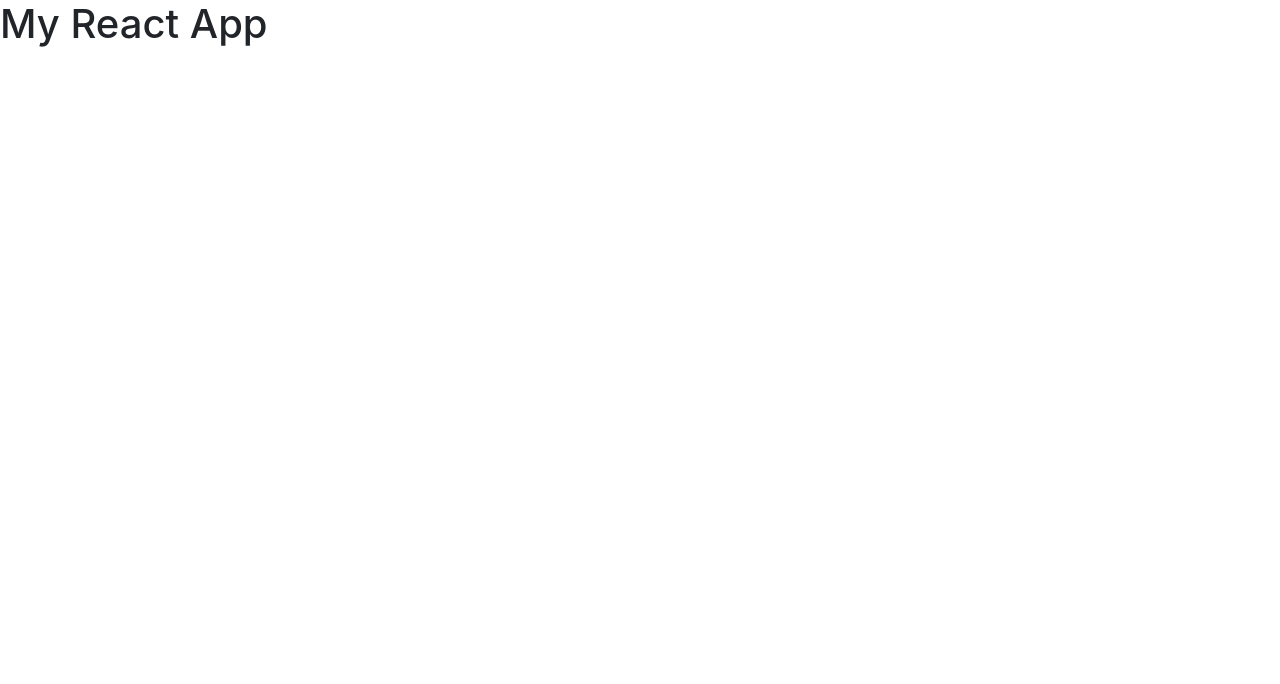
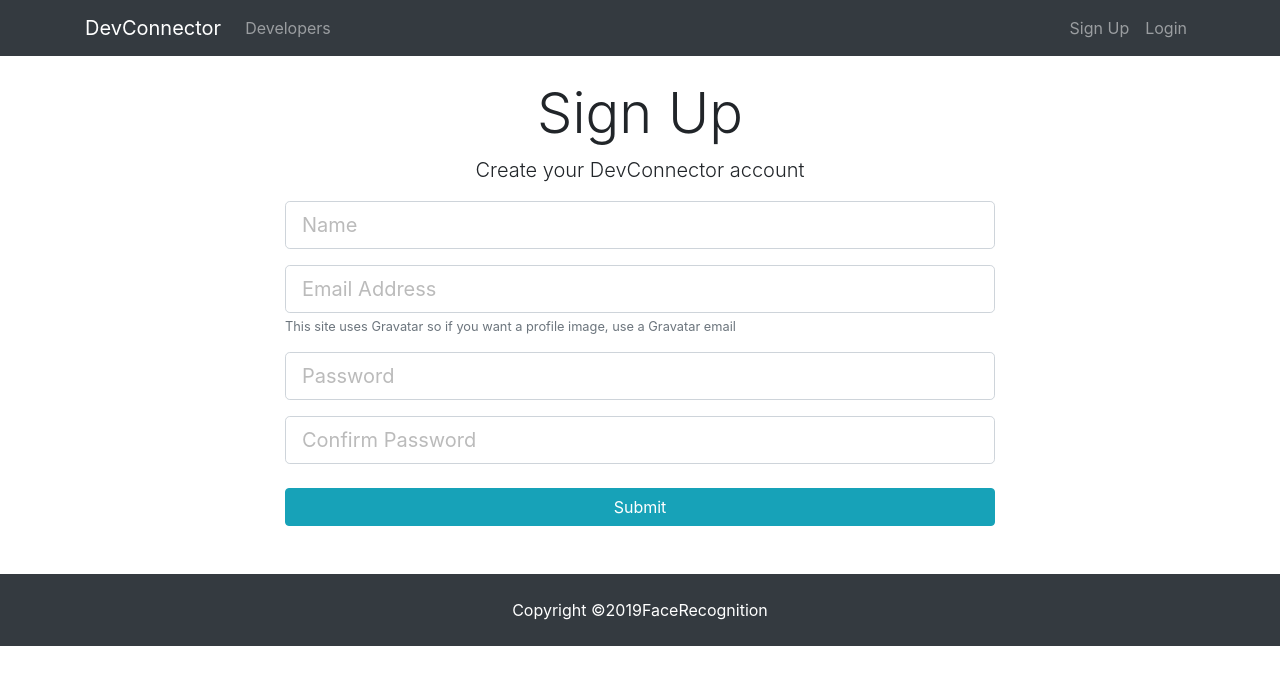
Before and after one commit to pupkit/devconnector, a React (Create React App) app in the folder client/: page /register in a window 1280 px wide. Shown: the top 684 px of the page. Built offline with nearby package versions, Linux system fonts and the light colour scheme.

Commit message:
Login Register Footer Landing NavBar

```diff
--- a/client/package.json
+++ b/client/package.json
@@ -3,8 +3,11 @@
   "version": "0.1.0",
   "private": true,
   "dependencies": {
+    "axios": "^0.18.0",
+    "classnames": "^2.2.6",
     "react": "^16.8.1",
     "react-dom": "^16.8.1",
+    "react-router-dom": "^4.3.1",
     "react-scripts": "2.1.5"
   },
   "scripts": {
--- a/client/src/App.js
+++ b/client/src/App.js
@@ -1,12 +1,27 @@
-import React, { Component } from 'react';
-import './App.css';
+import React, { Component } from "react";
+import { BrowserRouter as Router, Route } from "react-router-dom";
+import "./App.css";
+import NavBar from "./components/layout/NavBar";
+import Footer from "./components/layout/Footer";
+import Landing from "./components/layout/Landing";
+
+import Register from "./components/auth/Register";
+import Login from "./components/auth/Login";
 
 class App extends Component {
   render() {
     return (
-      <div className="App">
-        <h1>My React App</h1>
-      </div>
+      <Router>
+        <div className="App">
+          <NavBar />
+          <Route exact path="/" component={Landing} />
+          <div className="container">
+            <Route exact path="/register" component={Register} />
+            <Route exact path="/login" component={Login} />
+          </div>
+          <Footer />
+        </div>
+      </Router>
     );
   }
 }
--- /dev/null
+++ b/client/src/components/auth/Login.js
@@ -0,0 +1,68 @@
+import React, { Component } from "react";
+
+export default class Login extends Component {
+  constructor() {
+    super();
+    this.state = {
+      email: '',
+      password: '',
+      errors: ''
+    }
+    this.onChange = this.onChange.bind(this);
+    this.onSubmit = this.onSubmit.bind(this);
+  }
+
+  onChange(e) {
+    this.setState({
+      [e.target.name]: e.target.value
+    })
+  }
+
+  onSubmit(e) {
+    e.preventDefault();
+    const user = {
+      email: this.state.email,
+      password: this.state.password
+    }
+  }
+
+  render() {
+    return (
+      <div className="login">
+        <div className="container">
+          <div className="row">
+            <div className="col-md-8 m-auto">
+              <h1 className="display-4 text-center">Log In</h1>
+              <p className="lead text-center">
+                Sign in to your DevConnector account
+              </p>
+              <form onSubmit={this.onSubmit}>
+                <div className="form-group">
+                  <input
+                    type="email"
+                    className="form-control form-control-lg"
+                    placeholder="Email Address"
+                    onChange={this.onChange}
+                    value={this.state.email}
+                    name="email"
+                  />
+                </div>
+                <div className="form-group">
+                  <input
+                    type="password"
+                    className="form-control form-control-lg"
+                    placeholder="Password"
+                    onChange={this.onChange}
+                    value={this.state.password}
+                    name="password"
+                  />
+                </div>
+                <input type="submit" className="btn btn-info btn-block mt-4" />
+              </form>
+            </div>
+          </div>
+        </div>
+      </div>
+    );
+  }
+}
--- /dev/null
+++ b/client/src/components/auth/Register.js
@@ -0,0 +1,114 @@
+import React, { Component } from "react";
+import axios from "axios";
+import classnames from "classnames";
+
+export default class Register extends Component {
+  constructor() {
+    super();
+    this.state = {
+      name: "",
+      email: "",
+      password: "",
+      password2: "",
+      errors: {}
+    };
+    this.onChange = this.onChange.bind(this);
+    this.onSubmit = this.onSubmit.bind(this);
+  }
+
+  onChange = e => {
+    this.setState({ [e.target.name]: e.target.value });
+  };
+
+  onSubmit = e => {
+    e.preventDefault();
+    const newUser = {
+      name: this.state.name,
+      email: this.state.email,
+      password: this.state.password,
+      password2: this.state.password2
+    };
+    axios
+      .post("/api/users/register", newUser)
+      .then(res => console.log(res))
+      .catch(err => this.setState({ errors: err.response.data }));
+  };
+
+  render() {
+    const { errors } = this.state;
+    return (
+      <div className="register">
+        <div className="container">
+          <div className="row">
+            <div className="col-md-8 m-auto">
+              <h1 className="display-4 text-center">Sign Up</h1>
+              <p className="lead text-center">
+                Create your DevConnector account
+              </p>
+              <form onSubmit={this.onSubmit} noValidate>
+                <div className="form-group">
+                  <input
+                    type="text"
+                    className={classnames("form-control form-control-lg", {
+                      "is-invalid": errors.name
+                    })}
+                    placeholder="Name"
+                    name="name"
+                    value={this.state.name}
+                    onChange={this.onChange}
+                    required
+                  />
+                  {errors.name && (<div className="invalid-feedback">{errors.name}</div>)}
+                </div>
+                <div className="form-group">
+                  <input
+                    type="email"
+                    className={classnames("form-control form-control-lg", {
+                      "is-invalid": errors.email
+                    })}
+                    placeholder="Email Address"
+                    value={this.state.email}
+                    onChange={this.onChange}
+                    name="email"
+                  />
+                  {errors.email && (<div className="invalid-feedback">{errors.email}</div>)}
+                  <small className="form-text text-muted">
+                    This site uses Gravatar so if you want a profile image, use
+                    a Gravatar email
+                  </small>
+                </div>
+                <div className="form-group">
+                  <input
+                    type="password"
+                    className={classnames("form-control form-control-lg", {
+                      "is-invalid": errors.name
+                    })}
+                    placeholder="Password"
+                    value={this.state.password}
+                    onChange={this.onChange}
+                    name="password"
+                  />
+                  {errors.password && (<div className="invalid-feedback">{errors.password}</div>)}
+                </div>
+                <div className="form-group">
+                  <input
+                    type="password"
+                    className={classnames("form-control form-control-lg", {
+                      "is-invalid": errors.name
+                    })}
+                    placeholder="Confirm Password"
+                    value={this.state.password2}
+                    onChange={this.onChange}
+                    name="password2"
+                  />
+                  {errors.password2 && (<div className="invalid-feedback">{errors.password2}</div>)}
+                </div>
+                <input type="submit" className="btn btn-info btn-block mt-4" />
+              </form>
+            </div>
+          </div>
+        </div>
+      </div>
+    );
+  }
+}
--- a/client/src/components/layout/Footer.js
+++ b/client/src/components/layout/Footer.js
@@ -0,0 +1,11 @@
+import React, { Component } from 'react'
+
+export default class componentName extends Component {
+  render() {
+    return (
+      <footer className="bg-dark text-white mt-5 p-4 text-center">
+        Copyright &copy;{new Date().getFullYear()}FaceRecognition
+      </footer>
+    )
+  }
+}
--- a/client/src/components/layout/Landing.js
+++ b/client/src/components/layout/Landing.js
@@ -0,0 +1,31 @@
+import React, { Component } from "react";
+
+export default class Landing extends Component {
+  render() {
+    return (
+      <div className="landing">
+        <div className="dark-overlay landing-inner text-light">
+          <div className="container">
+            <div className="row">
+              <div className="col-md-12 text-center">
+                <h1 className="display-3 mb-4">Developer Connector</h1>
+                <p className="lead">
+                  {" "}
+                  Create a developer profile/portfolio, share posts and get help
+                  from other developers
+                </p>
+                <hr />
+                <a href="register.html" className="btn btn-lg btn-info mr-2">
+                  Sign Up
+                </a>
+                <a href="login.html" className="btn btn-lg btn-light">
+                  Login
+                </a>
+              </div>
+            </div>
+          </div>
+        </div>
+      </div>
+    );
+  }
+}
--- a/client/src/components/layout/NavBar.js
+++ b/client/src/components/layout/NavBar.js
@@ -1,13 +1,14 @@
 import React, { Component } from "react";
+import { Link } from "react-router-dom";
 
 export default class NavBar extends Component {
   render() {
     return (
       <nav className="navbar navbar-expand-sm navbar-dark bg-dark mb-4">
         <div className="container">
-          <a className="navbar-brand" href="landing.html">
+          <Link className="navbar-brand" to="/">
             DevConnector
-          </a>
+          </Link>
           <button
             className="navbar-toggler"
             type="button"
@@ -20,23 +21,23 @@
           <div className="collapse navbar-collapse" id="mobile-nav">
             <ul className="navbar-nav mr-auto">
               <li className="nav-item">
-                <a className="nav-link" href="profiles.html">
+                <Link className="nav-link" to="/profiles">
                   {" "}
                   Developers
-                </a>
+                </Link>
               </li>
             </ul>
 
             <ul className="navbar-nav ml-auto">
               <li className="nav-item">
-                <a className="nav-link" href="register.html">
+                <Link className="nav-link" to="/register">
                   Sign Up
-                </a>
+                </Link>
               </li>
               <li className="nav-item">
-                <a className="nav-link" href="login.html">
+                <Link className="nav-link" to="/login">
                   Login
-                </a>
+                </Link>
               </li>
             </ul>
           </div>
```
